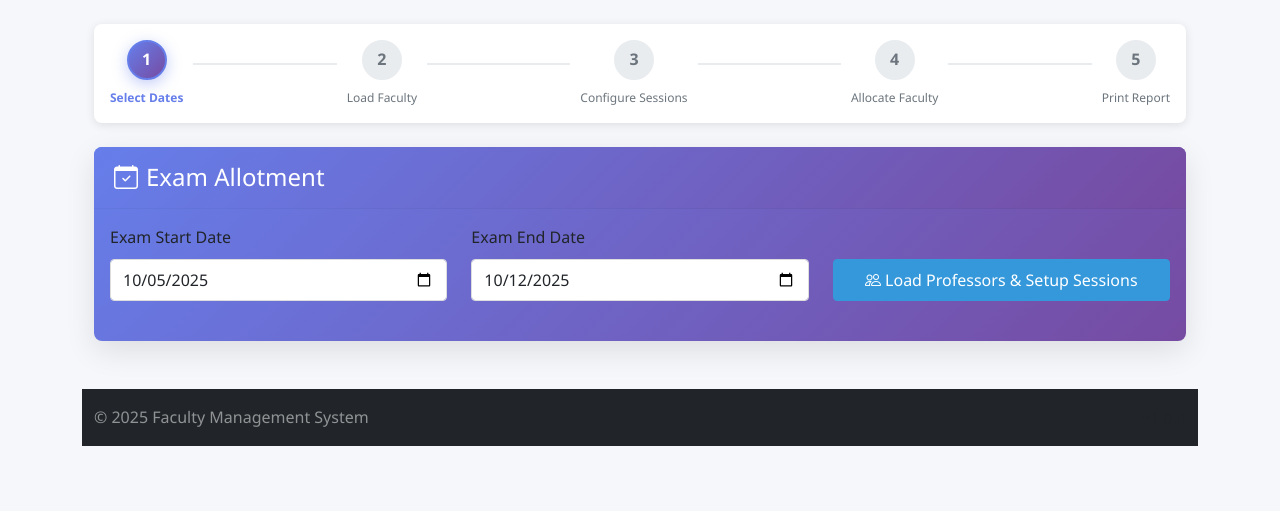
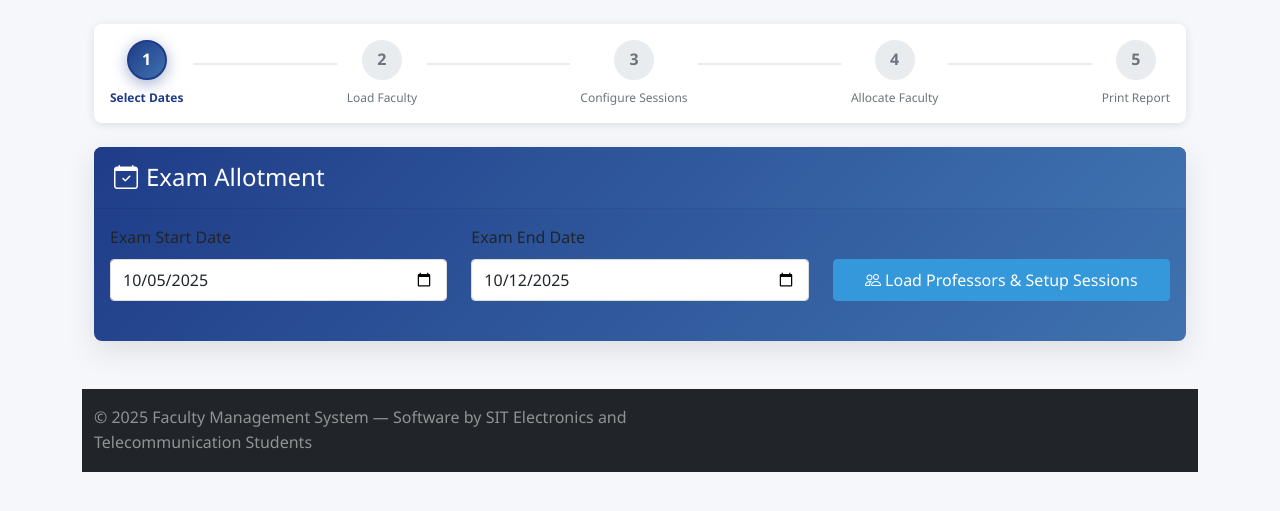
Before and after one commit to harshaflopper/backupallotemnt, a Flask app: page /exam-allotment in a window 1280 px wide. Shown: the part 60-571 px from the top of the page. Run offline with Flask 3, Linux system fonts and the light colour scheme; some libraries are stand-ins or nearby versions.

Commit message:
Refresh UI palette and update footer attribution

```diff
--- a/templates/base.html
+++ b/templates/base.html
@@ -62,7 +62,7 @@
             <div class="row
             ">
                 <div class="col-md-6 text-center text-md-start">
-                    <span>&copy; 2025 Faculty Management System</span>
+                    <span>&copy; 2025 Faculty Management System &mdash; Software by SIT Electronics and Telecommunication Students</span>
                 </div>
                 <div class="col-md-6 text-center text-md-end">
                     <span class="text-muted">v1.0.0</span>
--- a/templates/exam_allotment.html
+++ b/templates/exam_allotment.html
@@ -5,7 +5,7 @@
 {% block extra_css %}
 <style>
     .exam-card {
-        background: linear-gradient(135deg, #667eea 0%, #764ba2 100%);
+        background: linear-gradient(135deg, #1f3c88 0%, #3f72af 100%);
         border: none;
         box-shadow: 0 10px 30px rgba(0,0,0,0.1);
     }
@@ -155,26 +155,26 @@
 
     /* Active Step */
     .step-item.active .step-circle {
-        background: linear-gradient(135deg, #667eea 0%, #764ba2 100%);
+        background: linear-gradient(135deg, #1f3c88 0%, #3f72af 100%);
         color: white;
-        border-color: #667eea;
-        box-shadow: 0 4px 15px rgba(102, 126, 234, 0.4);
+        border-color: #1f3c88;
+        box-shadow: 0 4px 15px rgba(31, 60, 136, 0.4);
     }
 
     .step-item.active .step-label {
-        color: #667eea;
+        color: #1f3c88;
         font-weight: bold;
     }
 
     /* Completed Step */
     .step-item.completed .step-circle {
-        background: linear-gradient(135deg, #28a745 0%, #20c997 100%);
+        background: linear-gradient(135deg, #2f855a 0%, #38a169 100%);
         color: white;
         border-color: #28a745;
     }
 
     .step-item.completed .step-label {
-        color: #28a745;
+        color: #2f855a;
         font-weight: bold;
     }
 
@@ -233,7 +233,7 @@
     </div>
 
     <div class="card exam-card">
-        <div class="card-header text-white" style="background: linear-gradient(135deg, #667eea 0%, #764ba2 100%);">
+        <div class="card-header text-white" style="background: linear-gradient(135deg, #1f3c88 0%, #3f72af 100%);">
             <h4 class="mb-0"><i class="bi bi-calendar-check me-2"></i>Exam Allotment</h4>
         </div>
         <div class="card-body">
```
Also changed, not shown: other parts of templates/exam_allotment.html (+23 -23 lines).
